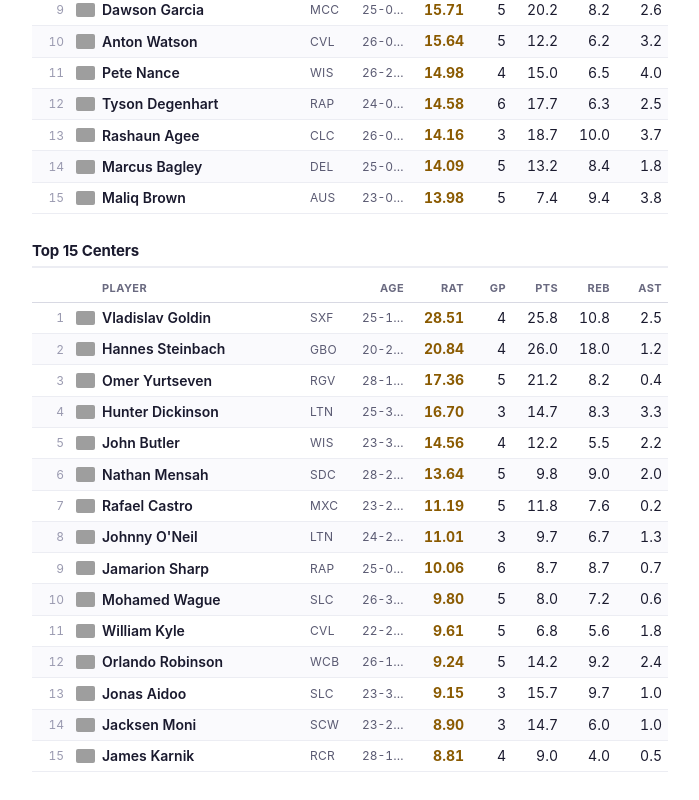
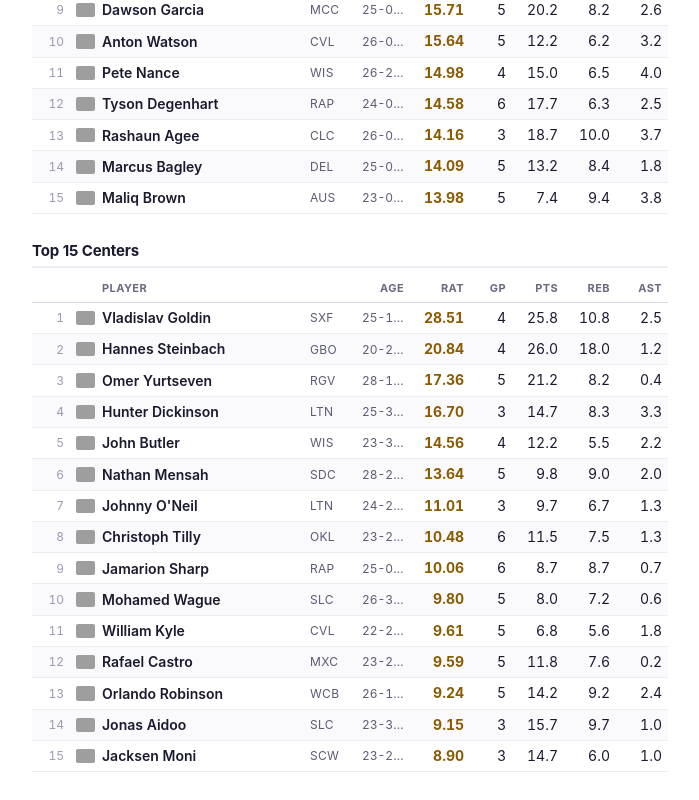
Before and after one commit to aderoa/gleague-rating, a plain HTML site: page index.html in a window 1280 px wide. Shown: the part 4171-4971 px from the top of the page, without its empty margins (290-989 px from the left). Drawn offline with Linux system fonts and the light colour scheme; grey boxes are pictures that could not be loaded.

Commit message:
WNBA Global Rating: nightly update

```diff
--- a/index.html
+++ b/index.html
@@ -194,9 +194,9 @@ td.age{color:#5a5a72;font-size:12px}
 <tr><td class="rk">10</td><td class="fl"><img src="https://flagcdn.com/w40/us.png" alt="" loading="lazy"></td><td class="l pl">Ricky Council IV</td><td class="l tm">OSC</td><td class="age">25-108</td><td class="rat">14.96</td><td>5</td><td>14.0</td><td>5.4</td><td>2.6</td></tr>
 <tr><td class="rk">11</td><td class="fl"><img src="https://flagcdn.com/w40/us.png" alt="" loading="lazy"></td><td class="l pl">Houston Mallette</td><td class="l tm">WCB</td><td class="age">23-224</td><td class="rat">14.36</td><td>6</td><td>13.7</td><td>4.3</td><td>1.8</td></tr>
 <tr><td class="rk">12</td><td class="fl"><img src="https://flagcdn.com/w40/us.png" alt="" loading="lazy"></td><td class="l pl">Fletcher Loyer</td><td class="l tm">SDC</td><td class="age">23-079</td><td class="rat">14.22</td><td>5</td><td>15.4</td><td>1.2</td><td>3.0</td></tr>
-<tr><td class="rk">13</td><td class="fl"><img src="https://flagcdn.com/w40/us.png" alt="" loading="lazy"></td><td class="l pl">Zhaire Smith</td><td class="l tm">OKL</td><td class="age">27-168</td><td class="rat">13.33</td><td>6</td><td>17.5</td><td>2.5</td><td>1.8</td></tr>
-<tr><td class="rk">14</td><td class="fl"><img src="https://flagcdn.com/w40/us.png" alt="" loading="lazy"></td><td class="l pl">Malaki Branham</td><td class="l tm">OSC</td><td class="age">23-191</td><td class="rat">13.16</td><td>4</td><td>24.2</td><td>4.5</td><td>1.2</td></tr>
-<tr><td class="rk">15</td><td class="fl"><img src="https://flagcdn.com/w40/us.png" alt="" loading="lazy"></td><td class="l pl">Nimari Burnett</td><td class="l tm">RAP</td><td class="age">24-334</td><td class="rat">12.58</td><td>6</td><td>15.5</td><td>7.3</td><td>3.3</td></tr></tbody></table></section>
+<tr><td class="rk">13</td><td class="fl"><img src="https://flagcdn.com/w40/us.png" alt="" loading="lazy"></td><td class="l pl">Malaki Branham</td><td class="l tm">OSC</td><td class="age">23-191</td><td class="rat">13.16</td><td>4</td><td>24.2</td><td>4.5</td><td>1.2</td></tr>
+<tr><td class="rk">14</td><td class="fl"><img src="https://flagcdn.com/w40/us.png" alt="" loading="lazy"></td><td class="l pl">Nimari Burnett</td><td class="l tm">RAP</td><td class="age">24-334</td><td class="rat">12.58</td><td>6</td><td>15.5</td><td>7.3</td><td>3.3</td></tr>
+<tr><td class="rk">15</td><td class="fl"><img src="https://flagcdn.com/w40/us.png" alt="" loading="lazy"></td><td class="l pl">Devin Carter</td><td class="l tm">MNE</td><td class="age">24-246</td><td class="rat">12.27</td><td>3</td><td>16.3</td><td>2.7</td><td>4.3</td></tr></tbody></table></section>
 <section id="sf"><h3>Top 15 Small Forwards</h3><table><colgroup><col class="c-rk"><col class="c-fl"><col class="c-pl"><col class="c-tm"><col class="c-age"><col class="c-rat"><col class="c-gp"><col class="c-num"><col class="c-num"><col class="c-num"></colgroup><thead><tr>
 <th></th><th></th>
 <th class="l" data-s="t">Player</th><th class="l" data-s="t"></th><th data-s="n">Age</th>
@@ -248,15 +248,15 @@ td.age{color:#5a5a72;font-size:12px}
 <tr><td class="rk">4</td><td class="fl"><img src="https://flagcdn.com/w40/us.png" alt="" loading="lazy"></td><td class="l pl">Hunter Dickinson</td><td class="l tm">LTN</td><td class="age">25-359</td><td class="rat">16.70</td><td>3</td><td>14.7</td><td>8.3</td><td>3.3</td></tr>
 <tr><td class="rk">5</td><td class="fl"><img src="https://flagcdn.com/w40/us.png" alt="" loading="lazy"></td><td class="l pl">John Butler</td><td class="l tm">WIS</td><td class="age">23-350</td><td class="rat">14.56</td><td>4</td><td>12.2</td><td>5.5</td><td>2.2</td></tr>
 <tr><td class="rk">6</td><td class="fl"><img src="https://flagcdn.com/w40/gh.png" alt="" loading="lazy"></td><td class="l pl">Nathan Mensah</td><td class="l tm">SDC</td><td class="age">28-224</td><td class="rat">13.64</td><td>5</td><td>9.8</td><td>9.0</td><td>2.0</td></tr>
-<tr><td class="rk">7</td><td class="fl"><img src="https://flagcdn.com/w40/us.png" alt="" loading="lazy"></td><td class="l pl">Rafael Castro</td><td class="l tm">MXC</td><td class="age">23-234</td><td class="rat">11.19</td><td>5</td><td>11.8</td><td>7.6</td><td>0.2</td></tr>
-<tr><td class="rk">8</td><td class="fl"><img src="https://flagcdn.com/w40/us.png" alt="" loading="lazy"></td><td class="l pl">Johnny O'Neil</td><td class="l tm">LTN</td><td class="age">24-231</td><td class="rat">11.01</td><td>3</td><td>9.7</td><td>6.7</td><td>1.3</td></tr>
+<tr><td class="rk">7</td><td class="fl"><img src="https://flagcdn.com/w40/us.png" alt="" loading="lazy"></td><td class="l pl">Johnny O'Neil</td><td class="l tm">LTN</td><td class="age">24-231</td><td class="rat">11.01</td><td>3</td><td>9.7</td><td>6.7</td><td>1.3</td></tr>
+<tr><td class="rk">8</td><td class="fl"><img src="https://flagcdn.com/w40/de.png" alt="" loading="lazy"></td><td class="l pl">Christoph Tilly</td><td class="l tm">OKL</td><td class="age">23-295</td><td class="rat">10.48</td><td>6</td><td>11.5</td><td>7.5</td><td>1.3</td></tr>
 <tr><td class="rk">9</td><td class="fl"><img src="https://flagcdn.com/w40/us.png" alt="" loading="lazy"></td><td class="l pl">Jamarion Sharp</td><td class="l tm">RAP</td><td class="age">25-085</td><td class="rat">10.06</td><td>6</td><td>8.7</td><td>8.7</td><td>0.7</td></tr>
 <tr><td class="rk">10</td><td class="fl"><img src="https://flagcdn.com/w40/ml.png" alt="" loading="lazy"></td><td class="l pl">Mohamed Wague</td><td class="l tm">SLC</td><td class="age">26-337</td><td class="rat">9.80</td><td>5</td><td>8.0</td><td>7.2</td><td>0.6</td></tr>
 <tr><td class="rk">11</td><td class="fl"><img src="https://flagcdn.com/w40/us.png" alt="" loading="lazy"></td><td class="l pl">William Kyle</td><td class="l tm">CVL</td><td class="age">22-263</td><td class="rat">9.61</td><td>5</td><td>6.8</td><td>5.6</td><td>1.8</td></tr>
-<tr><td class="rk">12</td><td class="fl"><img src="https://flagcdn.com/w40/us.png" alt="" loading="lazy"></td><td class="l pl">Orlando Robinson</td><td class="l tm">WCB</td><td class="age">26-132</td><td class="rat">9.24</td><td>5</td><td>14.2</td><td>9.2</td><td>2.4</td></tr>
-<tr><td class="rk">13</td><td class="fl"><img src="https://flagcdn.com/w40/us.png" alt="" loading="lazy"></td><td class="l pl">Jonas Aidoo</td><td class="l tm">SLC</td><td class="age">23-344</td><td class="rat">9.15</td><td>3</td><td>15.7</td><td>9.7</td><td>1.0</td></tr>
-<tr><td class="rk">14</td><td class="fl"><img src="https://flagcdn.com/w40/us.png" alt="" loading="lazy"></td><td class="l pl">Jacksen Moni</td><td class="l tm">SCW</td><td class="age">23-272</td><td class="rat">8.90</td><td>3</td><td>14.7</td><td>6.0</td><td>1.0</td></tr>
-<tr><td class="rk">15</td><td class="fl"><img src="https://flagcdn.com/w40/cz.png" alt="" loading="lazy"></td><td class="l pl">James Karnik</td><td class="l tm">RCR</td><td class="age">28-125</td><td class="rat">8.81</td><td>4</td><td>9.0</td><td>4.0</td><td>0.5</td></tr></tbody></table></section>
+<tr><td class="rk">12</td><td class="fl"><img src="https://flagcdn.com/w40/us.png" alt="" loading="lazy"></td><td class="l pl">Rafael Castro</td><td class="l tm">MXC</td><td class="age">23-234</td><td class="rat">9.59</td><td>5</td><td>11.8</td><td>7.6</td><td>0.2</td></tr>
+<tr><td class="rk">13</td><td class="fl"><img src="https://flagcdn.com/w40/us.png" alt="" loading="lazy"></td><td class="l pl">Orlando Robinson</td><td class="l tm">WCB</td><td class="age">26-132</td><td class="rat">9.24</td><td>5</td><td>14.2</td><td>9.2</td><td>2.4</td></tr>
+<tr><td class="rk">14</td><td class="fl"><img src="https://flagcdn.com/w40/us.png" alt="" loading="lazy"></td><td class="l pl">Jonas Aidoo</td><td class="l tm">SLC</td><td class="age">23-344</td><td class="rat">9.15</td><td>3</td><td>15.7</td><td>9.7</td><td>1.0</td></tr>
+<tr><td class="rk">15</td><td class="fl"><img src="https://flagcdn.com/w40/us.png" alt="" loading="lazy"></td><td class="l pl">Jacksen Moni</td><td class="l tm">SCW</td><td class="age">23-272</td><td class="rat">8.90</td><td>3</td><td>14.7</td><td>6.0</td><td>1.0</td></tr></tbody></table></section>
 </div>
 <script>
 (function(){
```
